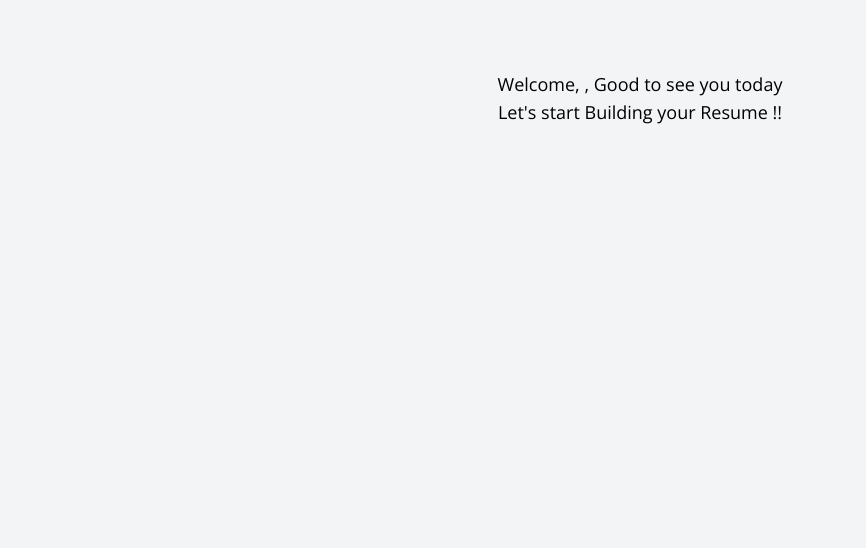
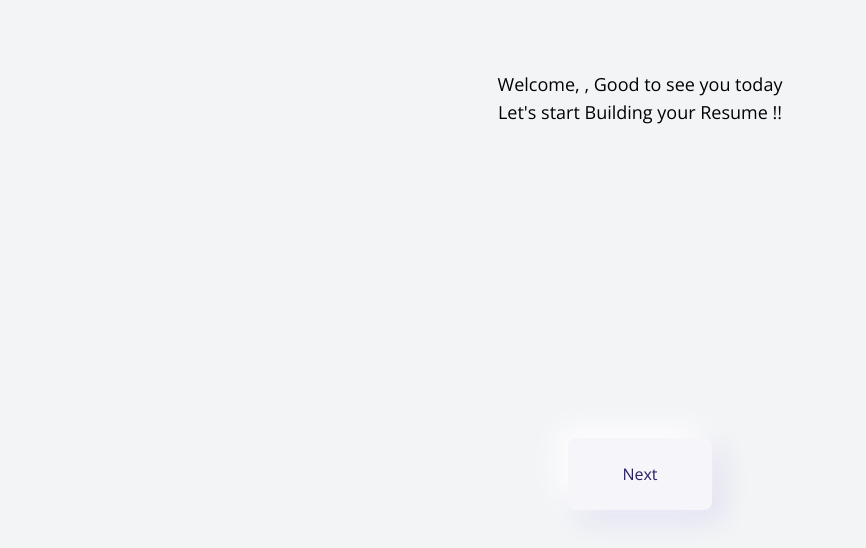
Before and after one commit to PrakashMandal-IV/Build_My_Resume, a React (Create React App) app: page /createdata in a window 1280 px wide. Shown: the part 170-718 px from the top of the page, without its empty margins (0-866 px from the left). Built offline with nearby package versions, Linux system fonts and the light colour scheme.

Commit message:
Add : Added Button

```diff
--- a/src/Pages/CreateData.jsx
+++ b/src/Pages/CreateData.jsx
@@ -1,9 +1,10 @@
 import { useEffect, useState } from "react"
+import { PrimaryButton } from "../component/Button";
 
 const CreateData=()=>{
     const searchParams = new URLSearchParams(window.location.search);
-  const [UserName,SetUserName] = useState()
-  const [Form,SetForm] = useState('')
+
+  const [Form,SetForm] = useState(1)
   const [Scale,SetScale] = useState('scale-0')
 useEffect(()=>{
      SetUserName(searchParams.get('Name'))
@@ -11,13 +12,27 @@ useEffect(()=>{
          SetScale('')
      }, 200);
 },[])
+
+//UserData
+const [UserName,SetUserName] = useState()
+
+
+
     return (<>
-            <div className="flex flex-col w-full max-w-[1920px] h-full mt-[30vh]">
+            <div className="flex flex-col w-full max-w-[1920px] h-[55vh] mt-[30vh]">
                 {/* {"Intro"} */}
-                   <div className={"mx-auto w-full transition-transform "+Scale}>
+                <div className={"mx-auto w-full transition-transform "+Scale}>
+                  {Form===1&&(<>
+
                        <p className="text-center text-lg">Welcome, <b> {UserName}</b>, Good to see you today</p>
                        <p className="text-center text-lg">Let's start Building your Resume !!</p>
-                   </div>
+
+                  </>)}
+                  </div>
+                  <div className="mx-auto mt-auto flex gap-20">
+                    {Form!==1&&(<PrimaryButton Name="Back"  onClick={()=>SetForm(Form-1)} className="w-36" />)}
+                      <PrimaryButton Name="Next" onClick={()=>SetForm(Form+1)} className="w-36 transition-all" />
+                  </div>
             </div>
     </>)
 }
--- a/src/component/Button.jsx
+++ b/src/component/Button.jsx
@@ -22,7 +22,6 @@ const PrimaryButtonStyle = styled.button`
   -webkit-user-select: none;
   touch-action: manipulation;
   white-space: pre;
-  width: max-content;
   word-break: normal;
   word-spacing: normal;
 
```
